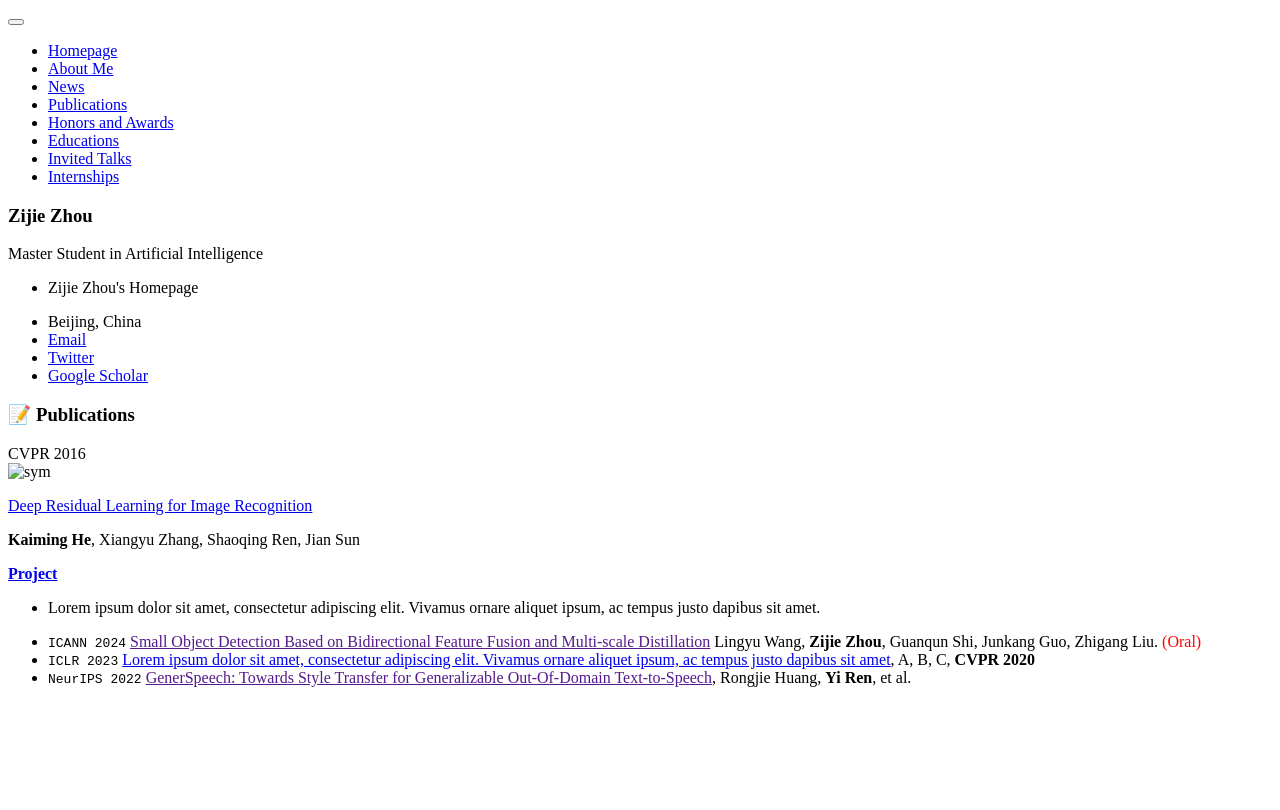
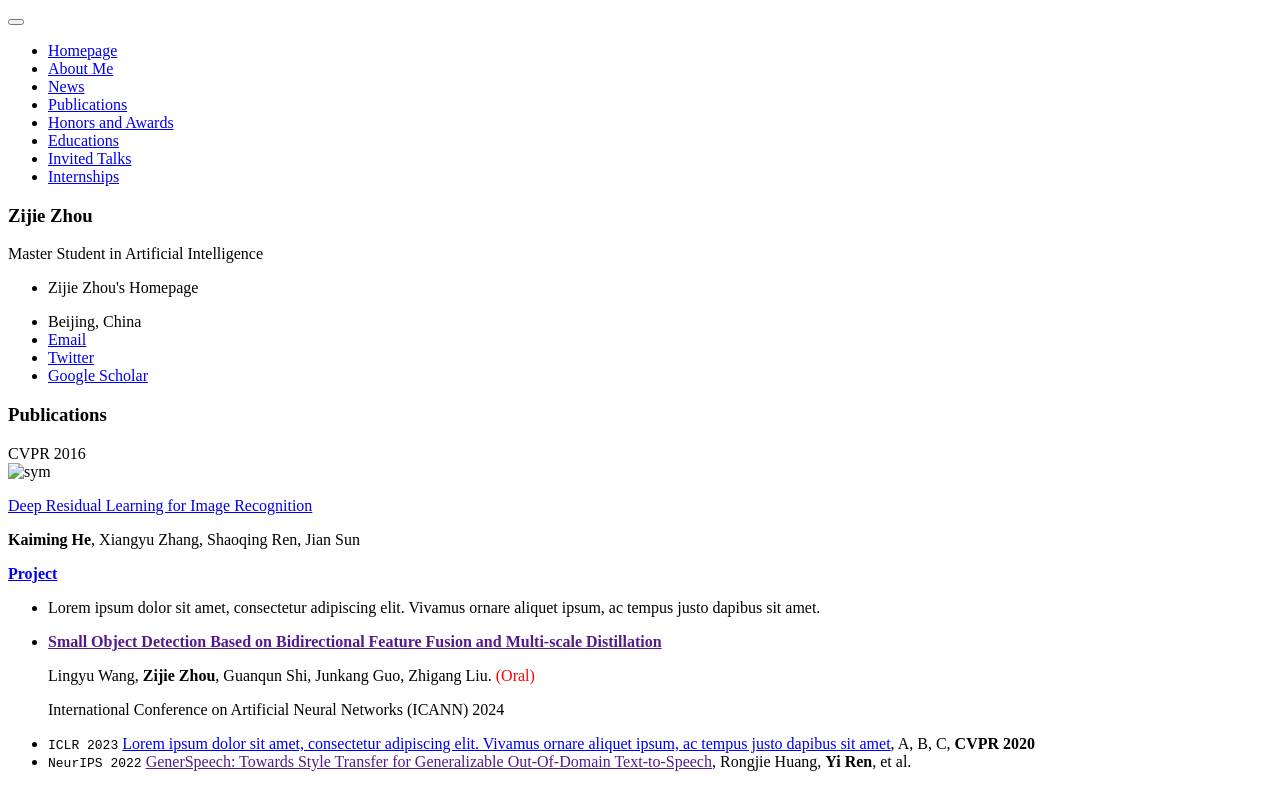
Before and after one commit to zijiezho/homepage, a Jekyll site: the page built from _pages/includes/pub.md, in a window 1280 px wide. Shown: the top 810 px of the page. Built offline with Jekyll 4.4.1, drawn with Linux system fonts in a browser that asks for light colours; our own code applies the rules of GitHub Pages for plain Markdown files.

```diff
--- a/_pages/includes/pub.md
+++ b/_pages/includes/pub.md
@@ -1,4 +1,4 @@
-# 📝 Publications
+# Publications
 
 <div class='paper-box'><div class='paper-box-image'><div><div class="badge">CVPR 2016</div><img src='images/500x300.png' alt="sym" width="100%"></div></div>
 <div class='paper-box-text' markdown="1">
@@ -13,6 +13,10 @@
 </div>
 
 
-- ``ICANN 2024`` [Small Object Detection Based on Bidirectional Feature Fusion and Multi-scale Distillation]() Lingyu Wang, **Zijie Zhou**, Guanqun Shi, Junkang Guo, Zhigang Liu. <span style="color:red">(Oral)</span>
+- [**Small Object Detection Based on Bidirectional Feature Fusion and Multi-scale Distillation**]()
+
+  Lingyu Wang, **Zijie Zhou**, Guanqun Shi, Junkang Guo, Zhigang Liu. <span style="color:red">(Oral)</span>
+
+  International Conference on Artificial Neural Networks (ICANN) 2024
 - `ICLR 2023` [Lorem ipsum dolor sit amet, consectetur adipiscing elit. Vivamus ornare aliquet ipsum, ac tempus justo dapibus sit amet](https://github.com), A, B, C, **CVPR 2020**
 - `NeurIPS 2022` [GenerSpeech: Towards Style Transfer for Generalizable Out-Of-Domain Text-to-Speech](), Rongjie Huang, **Yi Ren**, et al.
```
